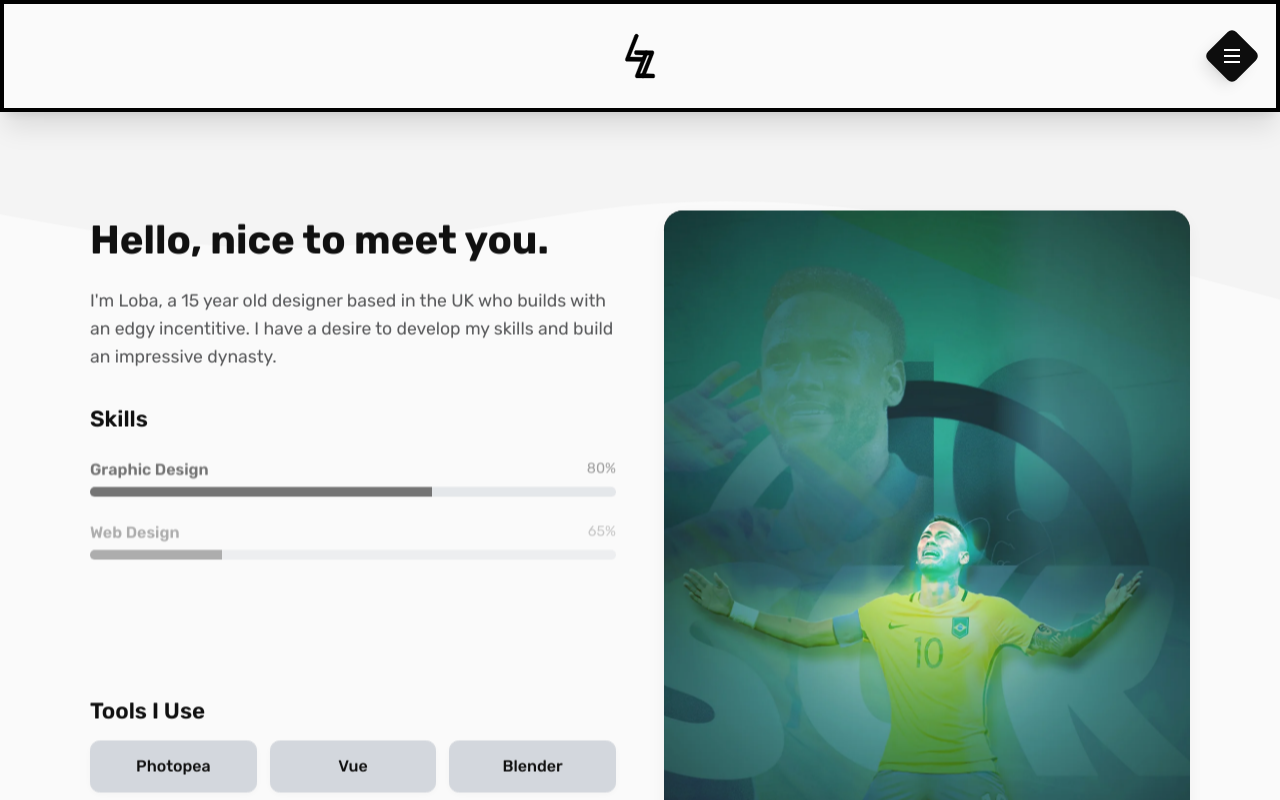
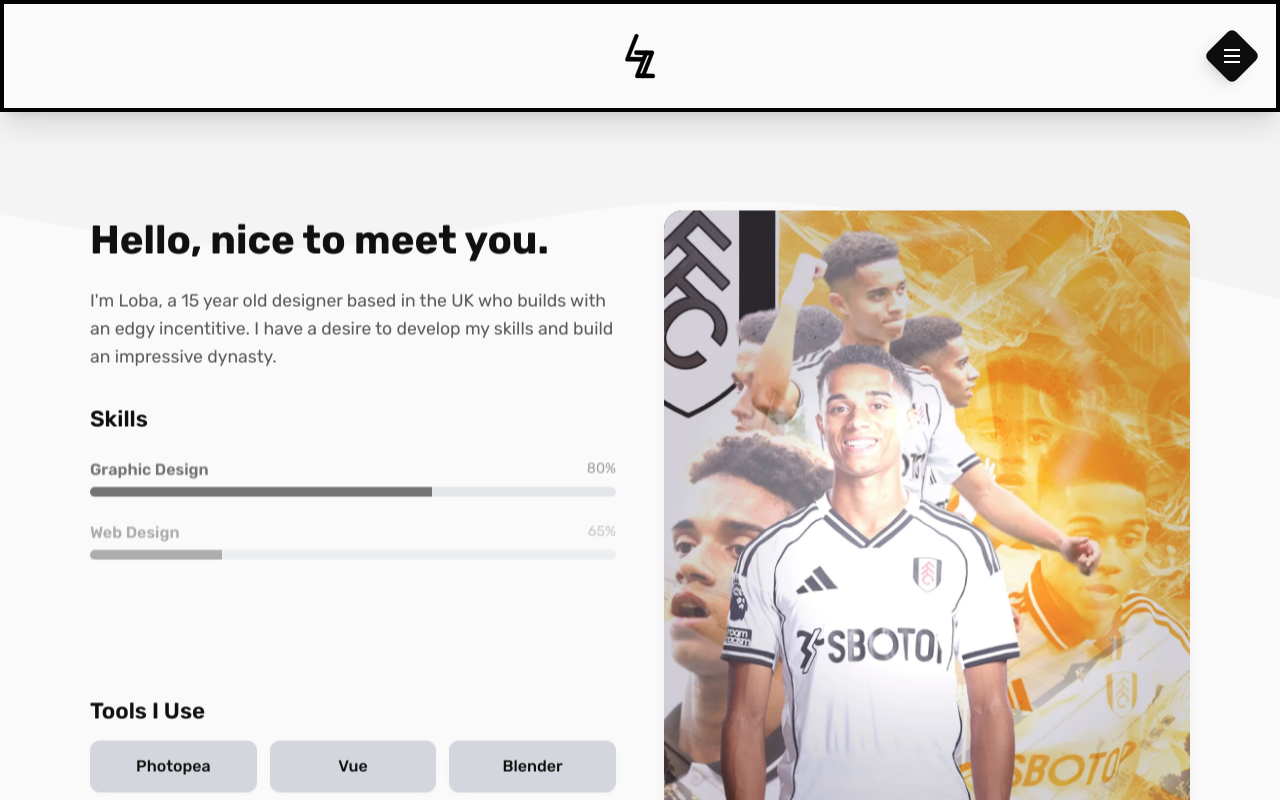
Before and after one commit to princetbzxx/loba-dynasty, a Vue app: page /about in a window 1280 px wide. Shown: the top 800 px of the page. Built offline with nearby package versions, Linux system fonts and the light colour scheme.

Commit message:
inacio 2

```diff
--- a/src/components/PortfolioPreview.vue
+++ b/src/components/PortfolioPreview.vue
@@ -2,6 +2,7 @@
 import { ref, onMounted } from 'vue'
 
 const images = [
+  '/portfolio23.webp',
   '/portfolio10.webp',
   '/portfolio16.webp',
   '/portfolio18.webp',
@@ -10,7 +11,6 @@
   '/portfolio19.webp',
   '/portfolio15.webp',
   '/portfolio17.webp',
-  '/portfolio12.webp',
 ]
 
 // duplicate the array to create seamless loop (marquee)
--- a/src/pages/About.vue
+++ b/src/pages/About.vue
@@ -80,7 +80,7 @@
 
       <!-- RIGHT: Visual -->
       <div class="about-visual">
-        <img src="/portfolio8.webp" alt="About Visual" />
+        <img src="/portfolio22.webp" alt="About Visual" />
       </div>
 
     </div>
--- a/src/pages/Contact.vue
+++ b/src/pages/Contact.vue
@@ -70,7 +70,7 @@
       <!-- LEFT — IMAGE / VIDEO -->
       <div class="left-media">
         <!-- Replace with your slideshow component or video -->
-        <img src="/portfolio9.webp" alt="Contact Visual" class="media" />
+        <img src="/portfolio23.webp" alt="Contact Visual" class="media" />
       </div>
 
       <!-- RIGHT — CONTACT FORM -->
```
